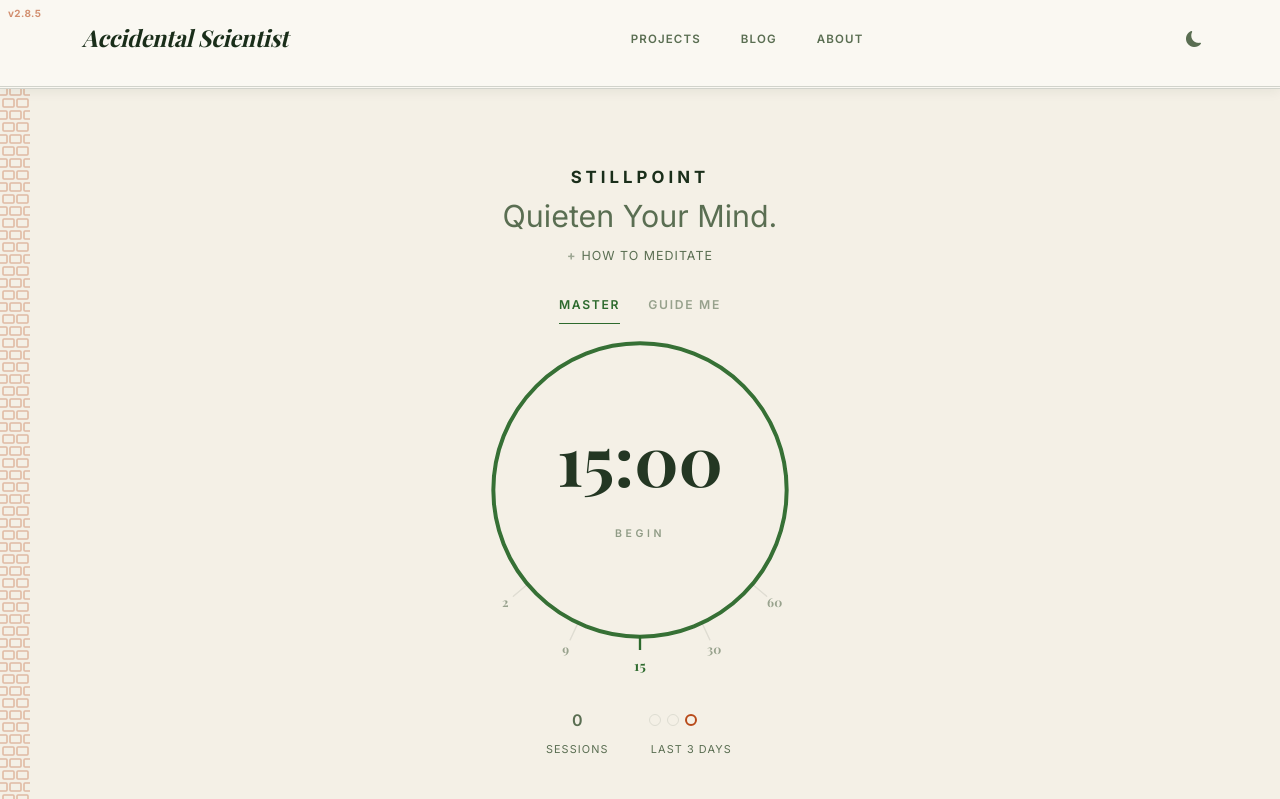
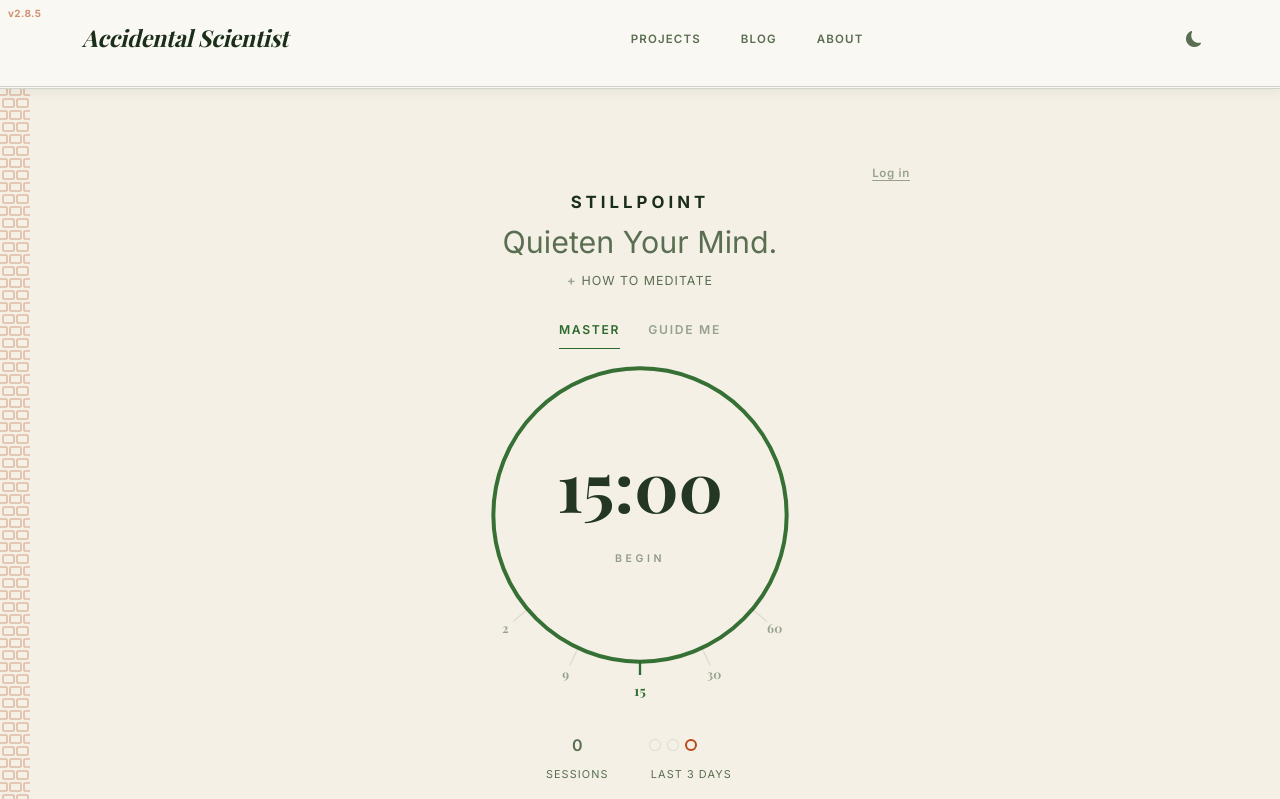
Before and after one commit to accidentalscientist/accidental-scientist-portfolio, a Django app: page /stillpoint/ in a window 1280 px wide. Shown: the top 799 px of the page. Run offline with Django 5.2, Linux system fonts and the light colour scheme; data that the repository does not hold is empty; parts of the project's set-up code (start-up, migrations or seed data) failed here and were passed over; some libraries are stand-ins or nearby versions; some web fonts are replaced.

Commit message:
Fix Stillpoint login link being hidden behind the sticky site navbar
.stillpoint__account was position:fixed at top:20px/right:20px, but the
site's own navbar is sticky-top with z-index:1000 and covers that exact
region — the link existed and was styled correctly, it was just painted
over and invisible/unclickable in production. Switched to normal document
flow (right-aligned within the page's own centred column) so it can't
collide with the navbar's stacking context again.

```diff
--- a/portfolio/templates/portfolio/base.html
+++ b/portfolio/templates/portfolio/base.html
@@ -40,7 +40,7 @@
     <link rel="stylesheet" href="{% static 'css/nem.css' %}">
     <link rel="stylesheet" href="{% static 'css/nem_price_lab.css' %}">
     <link rel="stylesheet" href="{% static 'css/projects.css' %}">
-    <link rel="stylesheet" href="{% static 'css/stillpoint.css' %}?v=8">
+    <link rel="stylesheet" href="{% static 'css/stillpoint.css' %}?v=9">
     <link rel="stylesheet" href="{% static 'css/portfolio_pulse.css' %}">
     <link rel="stylesheet" href="{% static 'world_lens/css/world_lens.css' %}">
     <link rel="stylesheet" href="{% static 'gas_monitor/css/gas_monitor.css' %}?v=8">
--- a/static/css/stillpoint.css
+++ b/static/css/stillpoint.css
@@ -37,12 +37,15 @@
 /* A quiet corner tab rather than a header line — barely there until
    sought out, and hidden outright once a session starts (see
    body.sp-focus below) so account state is never competing for attention
-   with the thing the page is actually for. */
+   with the thing the page is actually for. Deliberately NOT position:fixed
+   — the site's own sticky navbar is z-index:1000 and sits at the same
+   top-right spot, so a fixed element there gets silently painted over
+   regardless of its own z-index/opacity. Normal flow, right-aligned
+   within the page's own centred column, sits safely below the navbar. */
 .stillpoint__account {
-  position: fixed;
-  top: var(--sp-space-md);
-  right: var(--sp-space-md);
-  z-index: 10;
+  display: block;
+  text-align: right;
+  margin: 0 0 var(--sp-space-xs);
   font-size: 0.72rem;
   font-weight: 600;
   letter-spacing: 0.06em;
```
